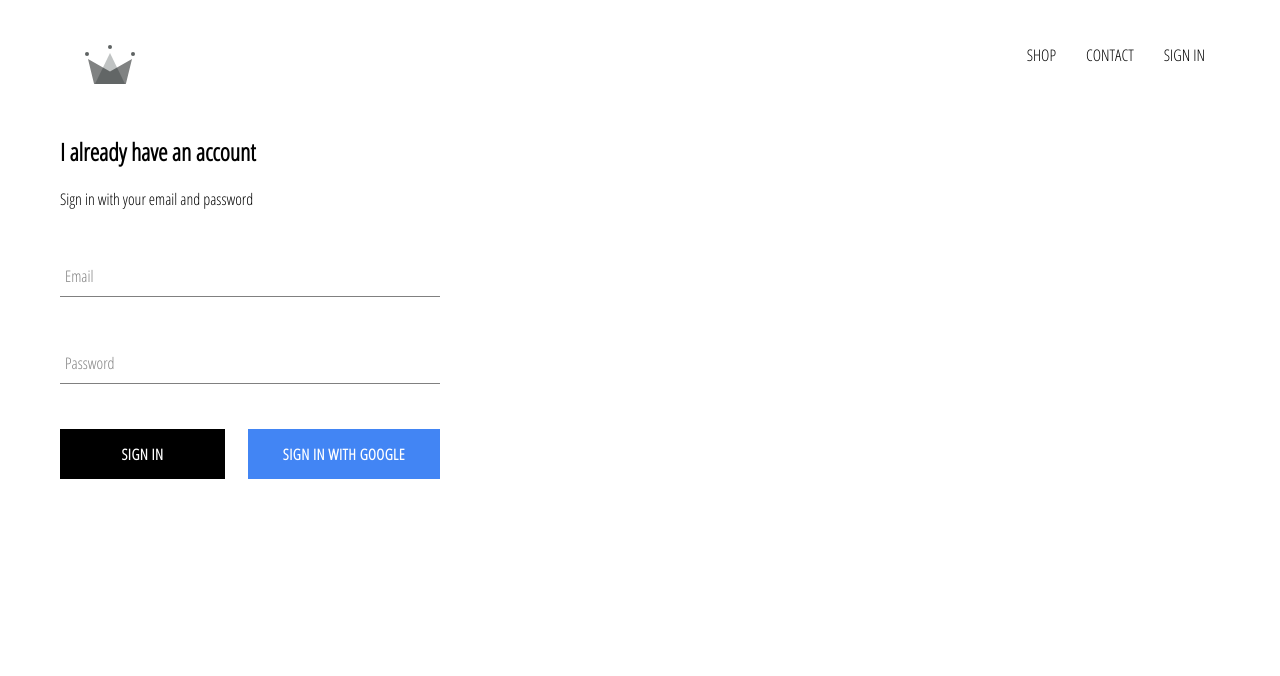
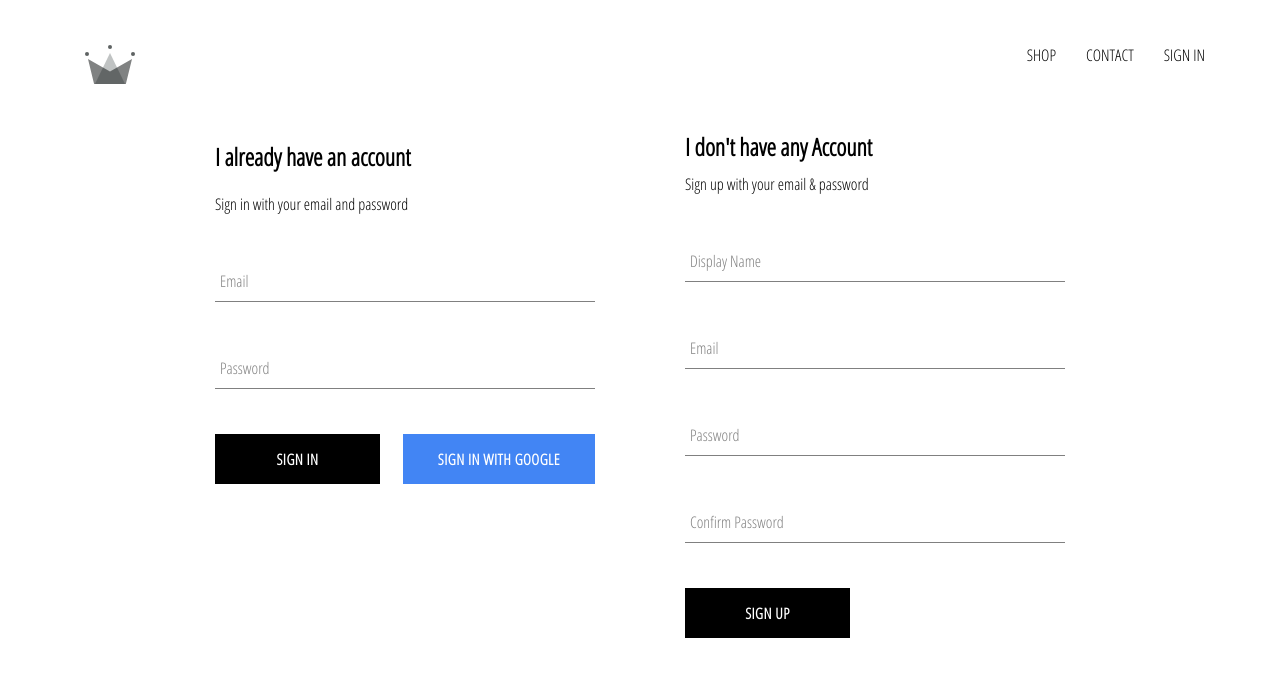
Before and after one commit to anupamguin/crwn-clothing, a React (Create React App) app: page /signin in a window 1280 px wide. Shown: the top 676 px of the page. Built offline with nearby package versions, Linux system fonts and the light colour scheme; no server answers.

Commit message:
implemented firebase utils, included ability to store authenticated users into our firestore database

```diff
--- a/package.json
+++ b/package.json
@@ -2,7 +2,6 @@
   "name": "crwn-clothing",
   "version": "0.1.0",
   "private": true,
-  "homepage": "http://anupamguin.github.io/crwn-clothing/",
   "dependencies": {
     "@testing-library/jest-dom": "^5.14.1",
     "@testing-library/react": "^11.2.7",
@@ -19,9 +18,7 @@
     "start": "react-scripts start",
     "build": "react-scripts build",
     "test": "react-scripts test",
-    "eject": "react-scripts eject",
-    "predeploy": "npm run build",
-    "deploy": "gh-pages -d build"
+    "eject": "react-scripts eject"
   },
   "eslintConfig": {
     "extends": [
--- a/src/App.js
+++ b/src/App.js
@@ -5,7 +5,7 @@
 import ShopPage from './pages/shop/shop.component';
 import Header from './components/header/header.component';
 import SignInAndSignUpPage from './pages/sign-in-and-sign-up/sign-in-and-sign-up.component';
-import {auth} from './firebase/firebase.utils';
+import {auth , createUserProfileDocument } from './firebase/firebase.utils';
 
 class App extends React.Component {
 
@@ -21,11 +21,28 @@
 
    componentDidMount()
    {
-     this.unsubscribeFromAuth = auth.onAuthStateChanged(user =>{
-       this.setState({ currentUser : user });
+     this.unsubscribeFromAuth = auth.onAuthStateChanged(async userAuth =>{
+      //  this.setState({ currentUser : user });
+      //  console.log(user)
 
-       console.log(user)
-     })
+      if(userAuth)
+      {
+        const userRef = await createUserProfileDocument(userAuth);
+
+        userRef.onSnapshot(snapShot =>{
+
+          this.setState({
+            currentUser: {
+               id: snapShot.id,
+              ...snapShot.data()
+             }
+          }, ()=>{
+            console.log(this.state)
+          })
+        })
+      }
+      this.setState({ currentUser : userAuth })
+     });
    }
 
    componentWillUnmount()
--- /dev/null
+++ b/src/components/sign-up/sign-up.component.jsx
@@ -0,0 +1,94 @@
+import React from 'react';
+import FormInput from '../form-input/form-input.components'
+import CustomButton from '../custom-button/custom-button.component'
+
+import { auth, createUserProfileDocument } from '../../firebase/firebase.utils'
+import './sign-up.styles.scss'
+
+export class SignUp extends React.Component {
+
+    constructor(props) {
+        super(props)
+
+        this.state = {
+            displayName: '',
+            email: '',
+            password: '',
+            confirmPassword: '',
+        }
+    }
+
+    handleSubmit= async e=>{
+        e.preventDefault();
+        const { displayName, email, password, confirmPassword } = this.state;
+
+        if(password !== confirmPassword)
+        {
+            alert("Password not Match");
+            return ;
+        }
+
+        try{
+           const {user} = await auth.createUserWithEmailAndPassword(email,password);
+           await createUserProfileDocument(user, {displayName});
+           this.setState({
+            displayName: '',
+            email: '',
+            password: '',
+            confirmPassword: '',
+           })
+        }catch(err)
+        {
+             console.log(err);
+        }
+    }
+
+    handleChange = e =>{
+      const {name,value} = e.target;
+      this.setState({ [name]: value });
+    }
+
+    render() {
+        const { displayName, email, password, confirmPassword } = this.state;
+        return (
+            <div className='sign-up'>
+                <h2 className='title'>I don't have any Account</h2>
+                <span>Sign up with your email & password </span>
+                <form className='sign-up-form' onSubmit={this.handleSubmit}>
+                    <FormInput type='text'
+                        name='displayName'
+                        value={displayName}
+                        onChange={this.handleChange}
+                        label="Display Name"
+                        required />
+
+                    <FormInput type='email'
+                        name='email'
+                        value={email}
+                        onChange={this.handleChange}
+                        label="Email"
+                        required />
+
+                    <FormInput type='password'
+                        name='password'
+                        value={password}
+                        onChange={this.handleChange}
+                        label="Password"
+                        required />
+
+                    <FormInput type='password'
+                        name='confirmPassword'
+                        value={confirmPassword}
+                        onChange={this.handleChange}
+                        label="Confirm Password"
+                        required />
+
+                        <CustomButton type="submit">SIGN UP</CustomButton>
+
+                </form>
+            </div>
+        )
+    }
+}
+
+export default SignUp;
--- /dev/null
+++ b/src/components/sign-up/sign-up.styles.scss
@@ -0,0 +1,9 @@
+.sign-up {
+  display: flex;
+  flex-direction: column;
+  width: 380px;
+
+  .title {
+    margin: 10px 0;
+  }
+}
--- a/src/firebase/firebase.utils.js
+++ b/src/firebase/firebase.utils.js
@@ -12,6 +12,32 @@
     measurementId: "G-R70WT0KZ73"
   };
 
+  export const createUserProfileDocument = async(userAuth ,additionalData) =>{
+    if(!userAuth) return;
+
+    const userRef = firestore.doc(`users/${userAuth.uid}`);
+    const snapShot = await userRef.get();
+
+    if(!snapShot.exists)
+    {
+      const {displayName, email }=userAuth;
+      const createdAt = new Date();
+      try{
+         await userRef.set({
+           displayName,
+           email,
+           createdAt,
+           ...additionalData
+         })
+      }catch(err)
+      {
+         console.log("Error creating user ",err.message);
+      }
+    }
+    return userRef;
+    // console.log(snapShot)
+  }
+
 firebase.initializeApp(config);
 
 export const auth= firebase.auth();
--- a/src/pages/sign-in-and-sign-up/sign-in-and-sign-up.component.jsx
+++ b/src/pages/sign-in-and-sign-up/sign-in-and-sign-up.component.jsx
@@ -1,10 +1,12 @@
 import React from 'react'
 import './sign-in-and-sign-up.styles.scss'
 import SignIn from '../../components/sign-in/sign-in.component'
+import SignUp from '../../components/sign-up/sign-up.component'
 
 const SignInAndSignUpPage =()=>(
    <div className="sign-in-and-sign-up">
        <SignIn />
+       <SignUp />
    </div>
 )
 export default SignInAndSignUpPage
--- a/src/pages/sign-in-and-sign-up/sign-in-and-sign-up.styles.scss
+++ b/src/pages/sign-in-and-sign-up/sign-in-and-sign-up.styles.scss
@@ -0,0 +1,6 @@
+.sign-in-and-sign-up {
+    width: 850px;
+    display: flex;
+    justify-content: space-between;
+    margin: 30px auto;
+  }
```
